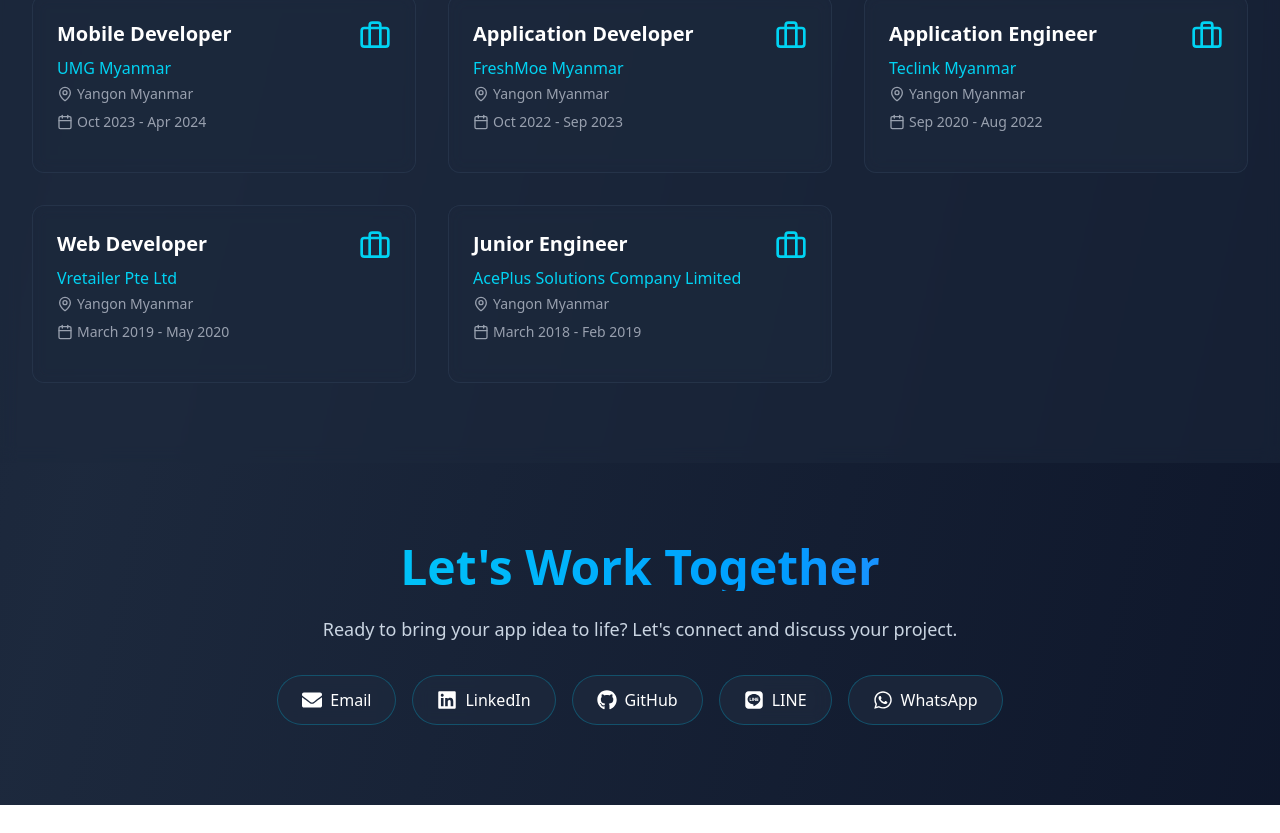
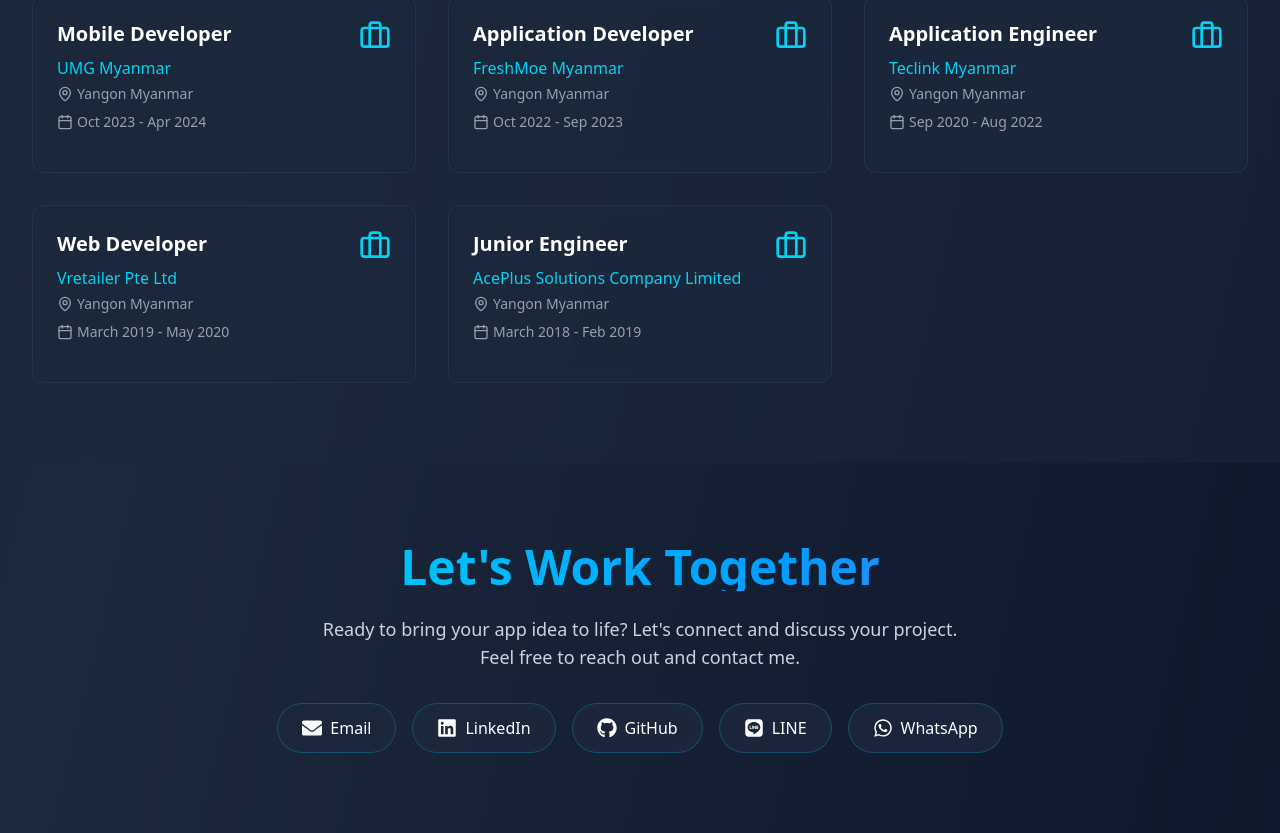
Before and after one commit to shwehnin/my_portfolio, a Next.js app: page / in a window 1280 px wide. Shown: the part 4604-5437 px from the top of the page. Before the commit the page ends 5409 px from the top, so only its background shows below. Built offline with nearby package versions, Linux system fonts and the light colour scheme.

Commit message:
modify contact page

```diff
--- a/app/contact/page.tsx
+++ b/app/contact/page.tsx
@@ -17,8 +17,8 @@
             Let's Work Together
           </h2>
           <p className="text-lg text-slate-300 mb-8 max-w-2xl mx-auto">
-            Ready to bring your app idea to life? Let's connect and
-            discuss your project.
+            Ready to bring your app idea to life? Let's connect and discuss your
+            project. Feel free to reach out and contact me.
           </p>
           <div className="flex flex-col sm:flex-row gap-4 justify-center">
             <ContactLink
```
